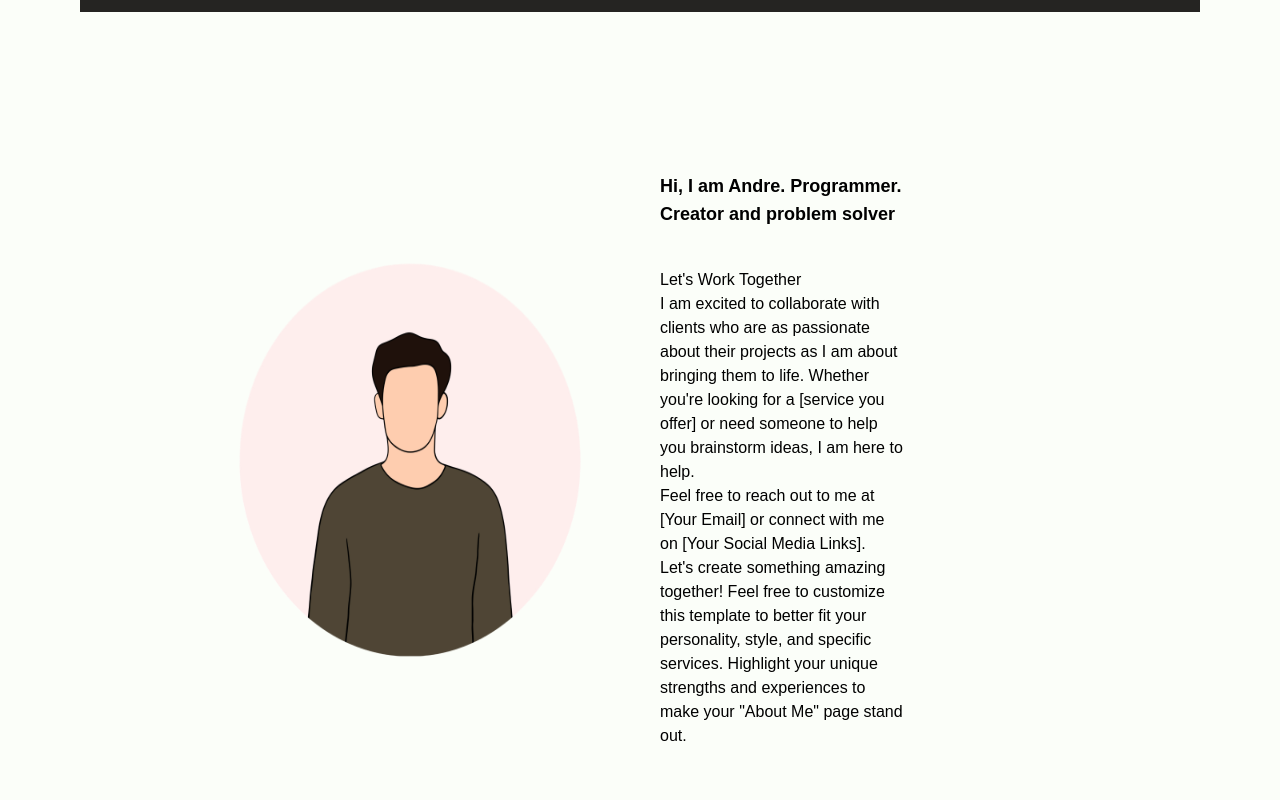
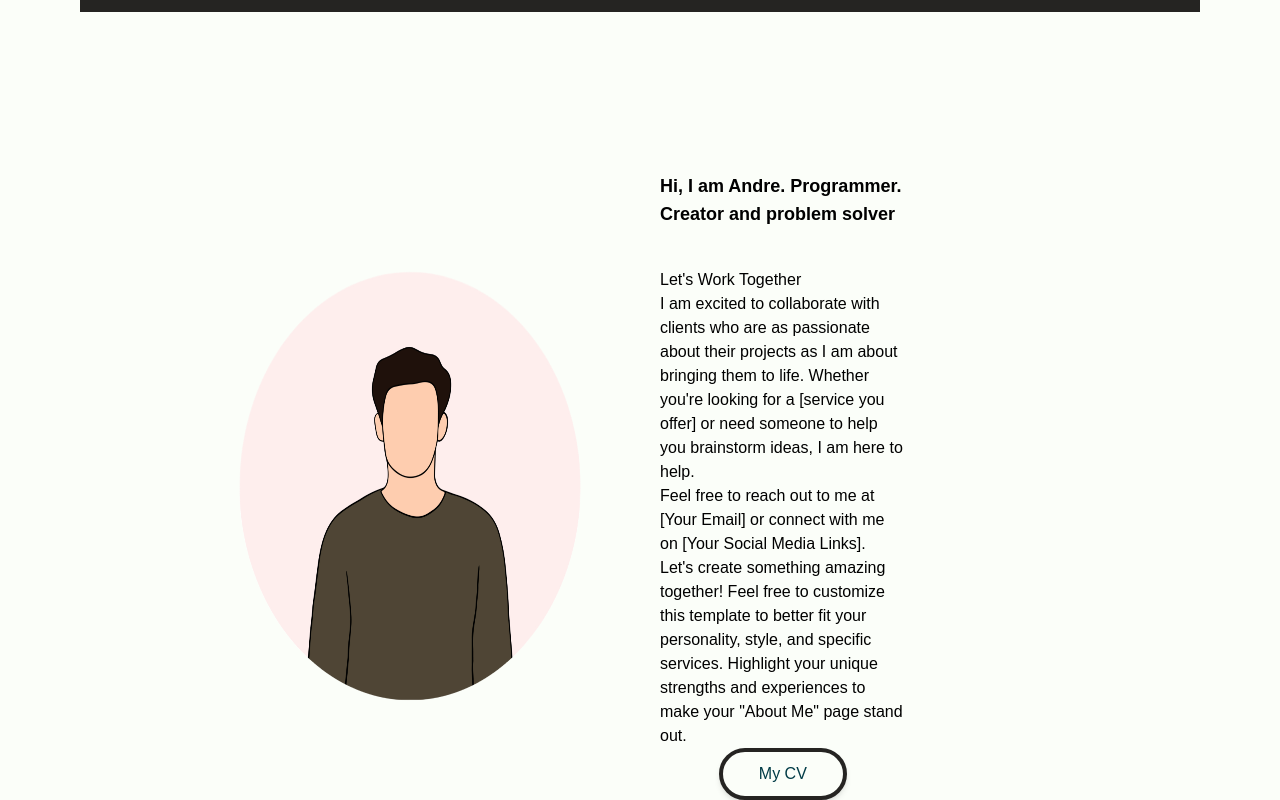
Before and after one commit to AndreFerraria20/portfolio, a Next.js app: page /contact in a window 1280 px wide. Shown: the part 708-1508 px from the top of the page. Before the commit the page ends 1456 px from the top, so only its background shows below. Built offline with nearby package versions, Linux system fonts and the light colour scheme.

Commit message:
button component

```diff
--- a/src/app/contact/page.tsx
+++ b/src/app/contact/page.tsx
@@ -2,6 +2,7 @@ import MainLayout from "../layouts/mainLayout";
 import SplitLayout from "../layouts/splitLayout";
 
 import Image from "next/image";
+import ButtonGo from "../ui/buttonGo";
 
 
 export default function Contact() {
@@ -26,7 +27,7 @@ export default function Contact() {
                 Feel free to customize this template to better fit your personality, style, and specific services.
                 Highlight your unique strengths and experiences to make your "About Me" page stand out.
             </h1>
-
+          <ButtonGo buttonText="My CV"></ButtonGo>
         </div>
 
     </div>);
--- a/src/app/skills/page.tsx
+++ b/src/app/skills/page.tsx
@@ -1,4 +1,5 @@
 import MainLayout from "../layouts/mainLayout";
+import Footer from "../ui/footer";
 import Stack from "../ui/stack";
 import StarBackground from "../ui/startBackground";
 
@@ -45,6 +46,7 @@ export default function Skills() {
 
 
       </div>
+      <Footer/>
     </>);
 
   return (
--- /dev/null
+++ b/src/app/ui/buttonGo.tsx
@@ -0,0 +1,39 @@
+"use client";
+
+import React from "react";
+
+const ButtonGo = ({ href = "#", buttonText = "Button Text" }) => {
+  return (
+    <div className="flex justify-center ">
+      <a
+        href={href}
+        className=" w-32 group relative inline-flex items-center justify-center overflow-hidden rounded-full   border-4 border-primary p-4 px-5 py-2.5 font-medium text-[#C4DFE6] shadow-md transition duration-300 ease-out"
+      >
+        <span className="absolute inset-0 flex h-full w-full -translate-x-full items-center justify-center bg-primary text-white duration-300 group-hover:translate-x-0">
+          {(
+            <svg
+              className="h-6 w-6"
+              fill="none"
+              stroke="currentColor"
+              viewBox="0 0 24 24"
+              xmlns="http://www.w3.org/2000/svg"
+            >
+              <path
+                strokeLinecap="round"
+                strokeLinejoin="round"
+                strokeWidth="2"
+                d="M14 5l7 7m0 0l-7 7m7-7H3"
+              ></path>
+            </svg>
+          )}
+        </span>
+        <span className="absolute flex h-full w-full transform items-center justify-center text-[#003B46] transition-all duration-300 group-hover:translate-x-full">
+          {buttonText}
+        </span>
+        <span className="invisible relative">{buttonText}</span>
+      </a>
+    </div>
+  );
+};
+
+export default ButtonGo;
```
Also changed, not shown: src/app/ui/footer.tsx (added, +23 -0 lines), public/cv.svg (added), public/phone.svg (added).
